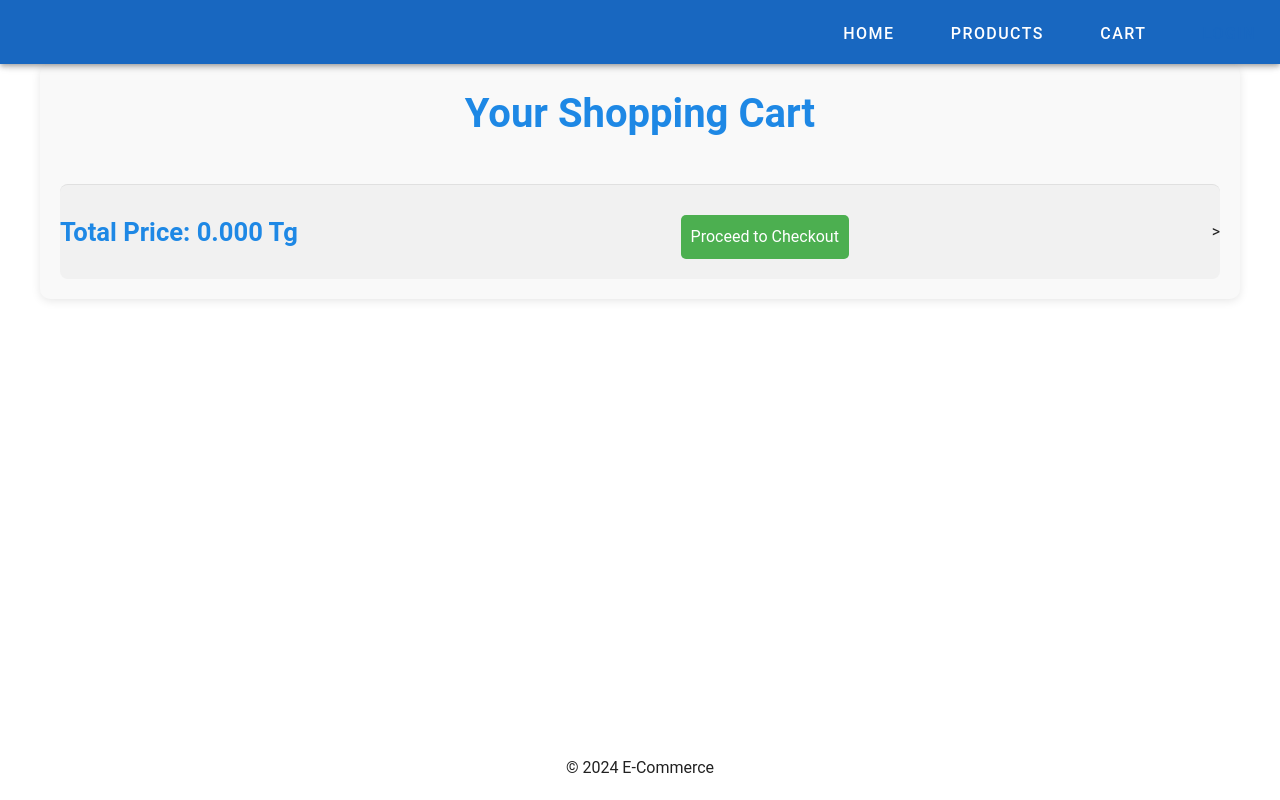
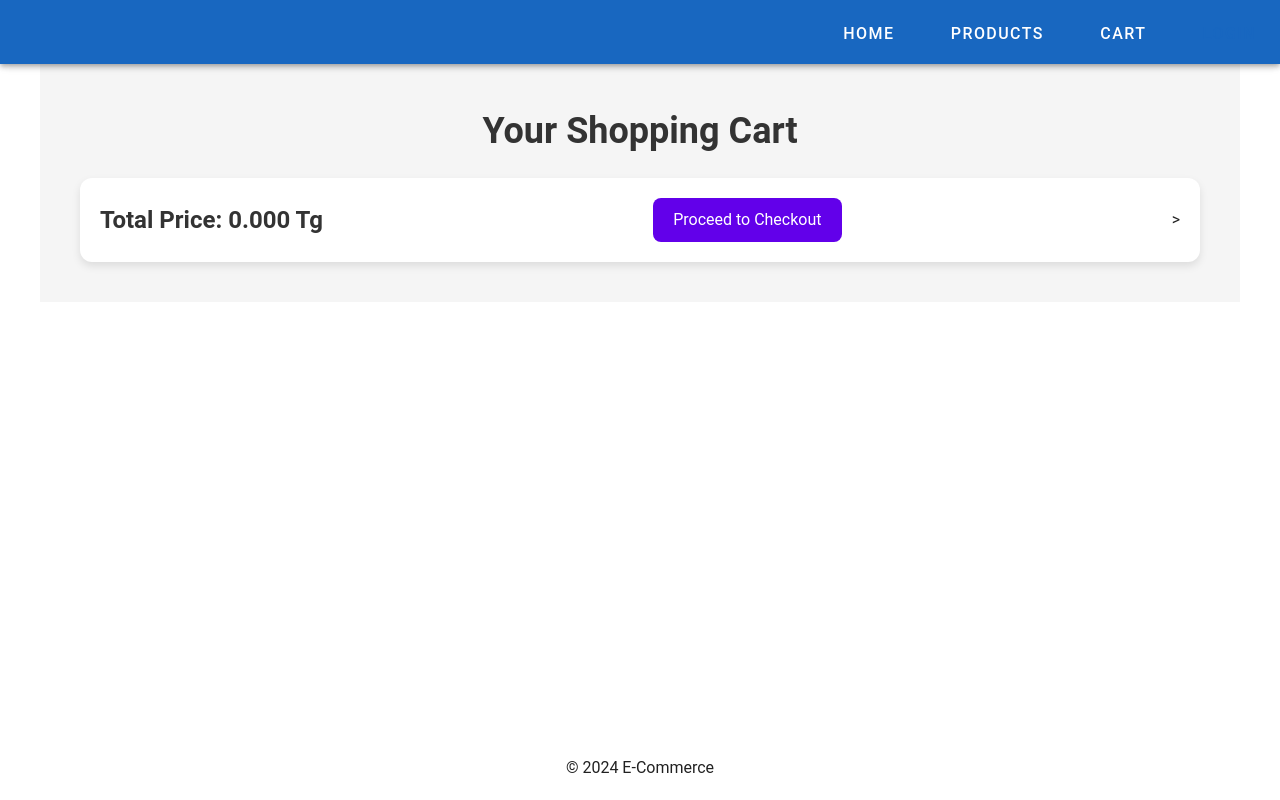
Before and after one commit to Coach-wannabe/ecommerce-vue, a Vue app: page /cart in a window 1280 px wide. Built offline with nearby package versions, Linux system fonts and the light colour scheme.

Commit message:
Update style

```diff
--- a/src/components/CartPage.vue
+++ b/src/components/CartPage.vue
@@ -55,100 +55,87 @@ export default {
 
 <style scoped>
 .cart-page {
-  padding: 20px;
-  background-color: #f9f9f9; /* Легкий серый фон */
-  border-radius: 10px; /* Закругленные углы */
-  box-shadow: 0 2px 10px rgba(0, 0, 0, 0.1); /* Легкая тень */
+  padding: 40px;
+  background-color: #f5f5f5;
 }
 
 .page-title {
-  font-size: 2.5rem;
-  font-weight: bold;
-  color: #1e88e5;
-  margin-bottom: 20px; /* Отступ снизу */
+  font-size: 36px;
+  color: #333;
+  margin-bottom: 20px;
+  text-align: center;
 }
 
 .cart-item {
   display: flex;
   align-items: center;
+  background-color: #fff;
   margin-bottom: 20px;
-  padding: 15px; /* Внутренние отступы */
-  background-color: white; /* Белый фон для каждой карточки */
-  border-radius: 8px; /* Закругленные углы карточек */
-  box-shadow: 0 1px 5px rgba(0, 0, 0, 0.1); /* Тень для карточек */
-  transition: transform 0.2s; /* Плавный переход */
-}
-
-.cart-item:hover {
-  transform: translateY(-3px); /* Подъем карточки при наведении */
+  padding: 20px;
+  border-radius: 12px;
+  box-shadow: 0 4px 8px rgba(0, 0, 0, 0.1);
 }
 
 .cart-item-image {
-  border-radius: 5px;
-  object-fit: cover;
-  width: 100px; /* Установим фиксированную ширину для изображения */
-  height: 100px; /* Установим фиксированную высоту для изображения */
+  margin-right: 20px;
+  border-radius: 8px;
 }
 
-.cart-item .product-name {
-  font-size: 1.4rem;
-  margin-left: 20px;
-  font-weight: 500; /* Полужирный текст для названия */
+.product-name {
+  font-size: 20px;
+  font-weight: bold;
+  color: #333;
 }
 
-.cart-item .product-price {
-  font-size: 1.2rem;
-  color: #4caf50;
-  margin-left: 20px;
+.product-price {
+  font-size: 18px;
+  color: #666;
+  margin-top: 10px;
+}
+
+button {
+  background-color: #ff5722;
+  color: white;
+  padding: 10px 15px;
+  border: none;
+  border-radius: 8px;
+  font-size: 16px;
+  cursor: pointer;
+  transition: background-color 0.3s ease;
+}
+
+button:hover {
+  background-color: #e64a19;
 }
 
 .cart-summary {
   display: flex;
   justify-content: space-between;
   align-items: center;
-  padding: 20px 0;
-  border-top: 1px solid #e0e0e0;
-  background-color: #f1f1f1; /* Фон для итогов */
-  border-radius: 8px; /* Закругленные углы для итогов */
-  margin-top: 20px; /* Отступ сверху */
+  background-color: #fff;
+  padding: 20px;
+  border-radius: 12px;
+  box-shadow: 0 4px 8px rgba(0, 0, 0, 0.1);
 }
 
 .summary-title {
-  font-size: 1.6rem;
+  font-size: 24px;
   font-weight: bold;
-  color: #1e88e5;
+  color: #333;
 }
 
-button {
-  margin-top: 10px;
-  margin-left: 20px;
-  padding: 10px;
-  background-color: #4caf50;
+.checkout {
+  background-color: #6200ea;
   color: white;
+  padding: 10px 20px;
   border: none;
-  border-radius: 5px;
+  border-radius: 8px;
+  font-size: 16px;
   cursor: pointer;
-  position: relative;
-  box-sizing: border-box;
-  transition: all 500ms ease;
+  transition: background-color 0.3s ease;
 }
-button:hover {
-  background: rgba(0,0,0,0);
-  color: #308c34;
-  box-shadow: inset 0 0 0 3px #308c34;
-}
-button.checkout:before {
-  content:'';
-  position: absolute;
-  top: 0;
-  left: 0;
-  width: 0;
-  height: 42px;
-  background: rgba(0, 0, 0, 0.3);
-  border-radius: 5px;
-  transition: all 2s ease;
-}
-button.checkout:hover:before {
-  width: 100%;
+
+.checkout:hover {
+  background-color: #3700b3;
 }
 </style>
```
